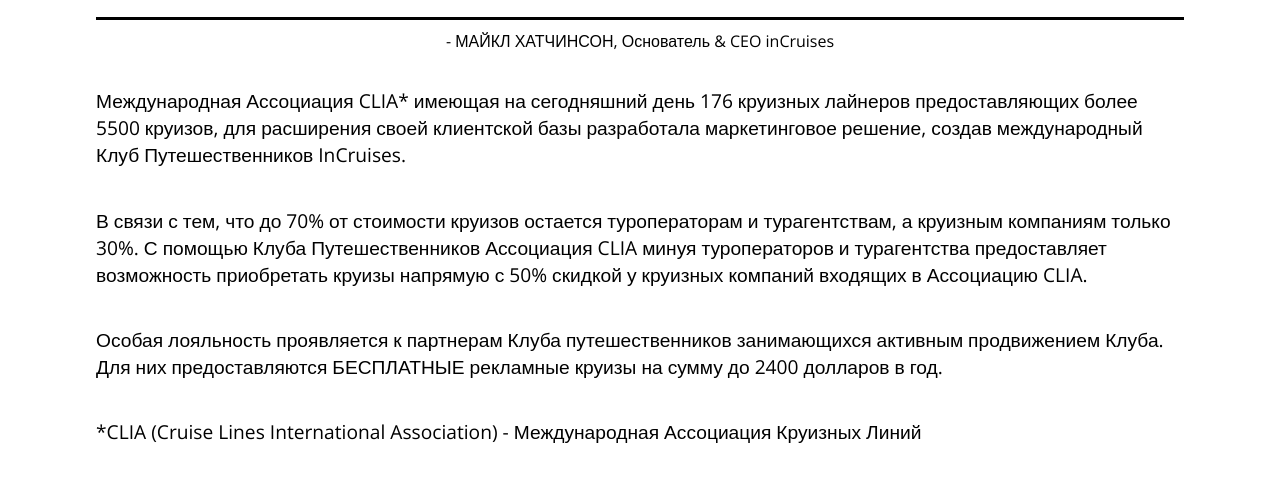
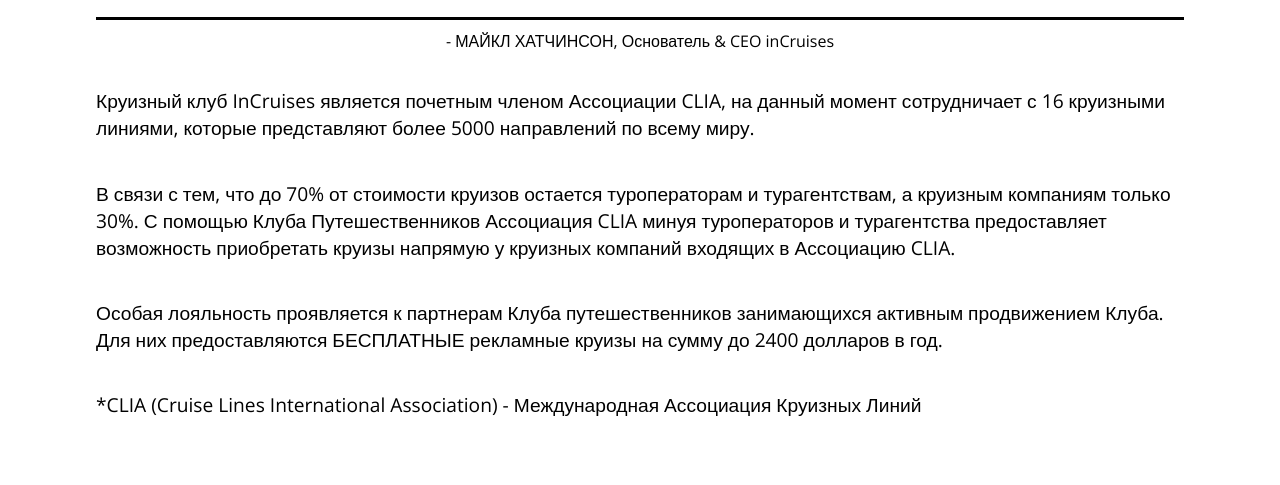
Before and after one commit to time-to-travel/time-to-travel.github.io, a plain HTML site: page index.html in a window 1280 px wide. Shown: the part 1886-2371 px from the top of the page. Drawn offline with nearby package versions, Linux system fonts and the light colour scheme.

Commit message:
Update index.html

```diff
--- a/index.html
+++ b/index.html
@@ -67,8 +67,8 @@
       <h1>Сотни миллионов долларов, что тратились ведущими туристическими агентствами на рекламу круизов, мы взяли и перенаправили вам.</h1>
       <div class="line"></div>
       <p>- МАЙКЛ ХАТЧИНСОН, Основатель & CEO inCruises</p>
-      <p>Международная Ассоциация CLIA* имеющая на сегодняшний день 176 круизных лайнеров предоставляющих более 5500 круизов, для расширения своей клиентской базы разработала маркетинговое решение, создав международный Клуб Путешественников InCruises. </p>
-      <p>В связи с тем, что до 70% от стоимости круизов остается туроператорам и турагентствам, а круизным компаниям только 30%. С помощью Клуба Путешественников Ассоциация CLIA  минуя туроператоров и турагентства предоставляет возможность приобретать круизы напрямую с 50% скидкой у круизных компаний входящих в Ассоциацию CLIA. </p>
+      <p>Круизный клуб InCruises является почетным членом Ассоциации CLIA, на данный момент сотрудничает с 16 круизными линиями, которые представляют более 5000 направлений по всему миру.</p>
+      <p>В связи с тем, что до 70% от стоимости круизов остается туроператорам и турагентствам, а круизным компаниям только 30%. С помощью Клуба Путешественников Ассоциация CLIA  минуя туроператоров и турагентства предоставляет возможность приобретать круизы напрямую у круизных компаний входящих в Ассоциацию CLIA. </p>
       <p>Особая лояльность проявляется к партнерам Клуба путешественников занимающихся активным продвижением Клуба. Для них предоставляются БЕСПЛАТНЫЕ рекламные круизы на сумму до 2400 долларов в год.</p>
       <p>*CLIA (Cruise Lines International Association) - Международная Ассоциация Круизных Линий</p>
       <p class="last">Более подробную информацию вы можете получить оставив заявку на консультацию.</p>
```
